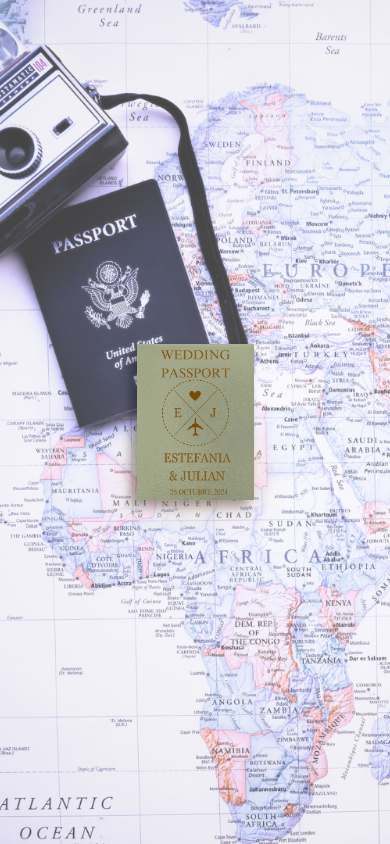
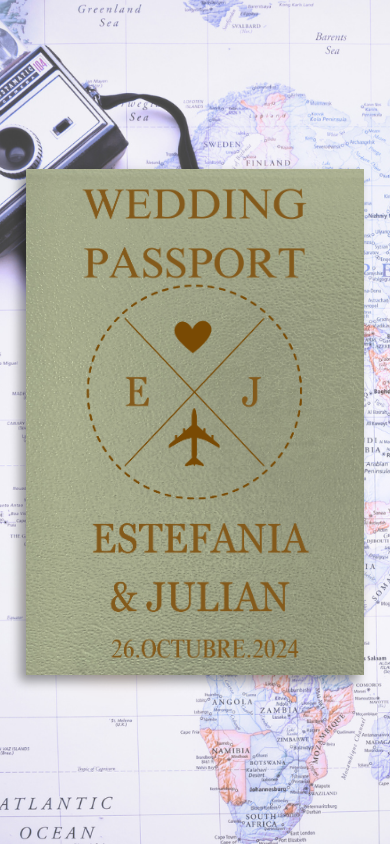
Before and after one commit to JulToro/wedding-passport-invitation, a React (Create React App) app: page / in a window 390 px wide. Built offline with nearby package versions, Linux system fonts and the light colour scheme.

Commit message:
Added responsive

```diff
--- a/src/App.css
+++ b/src/App.css
@@ -2,6 +2,9 @@
   display: flex;
   justify-content: center;
   align-items: center;
+  width: 100vw;
+  height: 100vh;
+  overflow: hidden;
 }
 
 body {
--- a/src/App.js
+++ b/src/App.js
@@ -1,13 +1,10 @@
 import './App.css';
-import CarouselComponent from './components/CarouselComponent';
 import PassportWrapper from './components/PassportWrapper';
 
 function App() {
   return (
     <div className="App">
-      <PassportWrapper>
-        <div style={{ backgroundColor: 'beige', width: '100%', height: '100%' }}></div>
-      </PassportWrapper>
+      <PassportWrapper />
     </div>
   );
 }
--- a/src/components/PassportWrapper.css
+++ b/src/components/PassportWrapper.css
@@ -1,7 +1,7 @@
 .passport {
   position: relative;
-  width: 30vw;
-  height: 40vw;
+  width: 40vh;
+  height: 60vh;
   z-index: 1;
   box-shadow: -6px 6px 10px 0px rgba(0, 0, 0, 0.4);
 }
```
